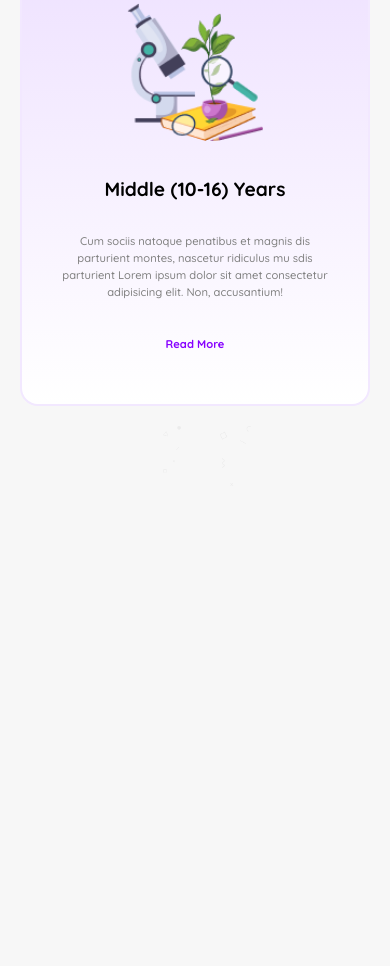
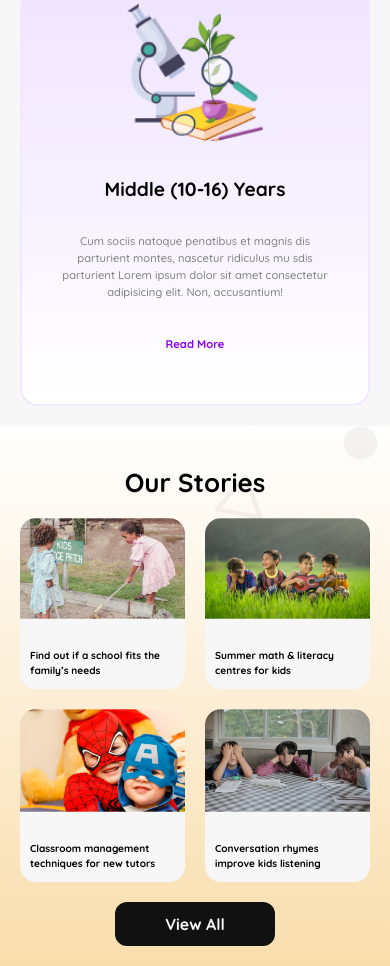
Before and after one commit to borhanuddin1503/Assignment-2, a plain HTML site: page index.html in a window 390 px wide. Shown: the part 1966-2932 px from the top of the page. Before the commit the page ends 2452 px from the top, so only its background shows below. Drawn offline with Linux system fonts and the light colour scheme.

Commit message:
add stories section and responsive it

```diff
--- a/index.html
+++ b/index.html
@@ -88,7 +88,8 @@
                             <h3 class="card_title">Middle (10-16) Years</h3>
                             <p class="card_description">Cum sociis natoque penatibus et magnis
                                 dis parturient montes, nascetur ridiculus
-                                mu sdis parturient Lorem ipsum dolor sit amet consectetur adipisicing elit. Non, accusantium!</p>
+                                mu sdis parturient Lorem ipsum dolor sit amet consectetur adipisicing elit. Non,
+                                accusantium!</p>
                         </div>
                         <div class="button_container">
                             <button class="curriculum_button">Read More</button>
@@ -105,9 +106,56 @@
         </section>
 
 
-        <section class="section_background">
-            <div class="main_curriculum">
+        <section class="stories_background">
+            <div class="main_stories">
+                <h1 class="section_heading">Our Stories</h1>
 
+                <div class="grid_parent">
+                    <div class="child_grid child_grid_1">
+                        <img src="assets/story-1.png" alt="">
+                        <div class="story_text">
+                            <h3>A fun toddler color ingtraining on classroom</h3>
+
+                            <p>Beautiful branding for changes by Never Now in Australia.
+                                changes is a platform for open discussion in an inclusive and
+                                collaborative environment, providing the...</p>
+
+                        </div>
+                    </div>
+                    <div class="child_grid child_grid_2">
+                        <img src="assets/story-2.png" alt="">
+                        <div class="story_text_2">
+                            <h3>Find out if a school fits the
+                                family’s needs</h3>
+                        </div>
+                    </div>
+                    <div class="child_grid child_grid_3">
+                        <img src="assets/story-3.png" alt="">
+                        <div class="story_text_2">
+                            <h3>Summer math & literacy
+                                centres for kids</h3>
+                        </div>
+                    </div>
+                    <div class="child_grid child_grid_4">
+                        <img src="assets/story-4.png" alt="">
+                        <div class="story_text_2">
+                            <h3>Classroom management
+                                techniques for new tutors</h3>
+                        </div>
+                    </div>
+                    <div class="child_grid child_grid_5">
+                        <img src="assets/story-5.png" alt="">
+                        <div class="story_text_2">
+                            <h3>Conversation rhymes
+                                improve kids listening</h3>
+                        </div>
+                    </div>
+                </div>
+
+
+                <div class="stories_btn">
+                    <button class="primary_btn">View All</button>
+                </div>
             </div>
         </section>
     </main>
--- a/style/style.css
+++ b/style/style.css
@@ -22,7 +22,7 @@ body{
 
 
 /* shared items */
-.header , .main_curriculum{
+.header , .main_curriculum , .main_stories{
     width: 1160px;
     margin: 0 auto;
 }
@@ -33,6 +33,7 @@ body{
     text-align: center;
     margin-bottom: 80px;
     font-size: 2.88rem;
+    margin-top: 0;
 }
 
 .align_items{
@@ -256,9 +257,63 @@ hr{
 }
 
 
+/* stories section */
+.stories_background{
+    background: url(../assets/bg.png) , linear-gradient(white , rgba(254, 163, 1, .30) );
+    background-size: cover;
+    padding: 60px 0;
+}
+
+.child_grid{
+    background: var(--white);
+    border-radius: 16px;
+}
+.child_grid img{
+    border-radius: 16px 16px 0 0;
+}
 
 
+.grid_parent{
+    display: grid;
+    grid-template-columns: 2fr repeat(2 , 1fr);
+    gap: 20px;
+}
+.child_grid_1{
+    grid-row: span 2;
+}
 
+.story_text{
+    padding: 0 38px 34px;
+}
+
+.story_text h3{
+    margin: 33px 0 50px;
+    font-size: 1.5rem;
+    font-weight: bold;
+    line-height: 1.5;
+}
+.story_text p{
+    line-height: 1.5;
+    font-size: 1rem;
+    font-weight: 500;
+    color: #666666;
+}
+
+.story_text_2{
+    padding: 0 38px 34px;
+}
+.story_text_2 h3{
+    font-size: 1rem;
+    font-weight: bold;
+    line-height: 1.5;
+    margin: 33px 0 0;
+}
+
+
+.stories_btn{
+    text-align: center;
+    margin-top: 80px;
+}
 
 
 
@@ -277,7 +332,7 @@ hr{
         display: none;
     }
 
-    .header,section{
+    .header,section , .main_stories{
         padding: 0 20px;
         width: 100%;
     }
@@ -311,7 +366,7 @@ hr{
     font-size: 1.62rem;
     margin-bottom: 20px;
    }
-   .main_curriculum{
+   .main_curriculum , .stories_background{
     padding: 40px 0 20px;
     width: 100%;
    }
@@ -330,4 +385,24 @@ hr{
    .curriculum_button {
     font-size: .7rem;
    }
+
+
+   /* stories section */
+   .child_grid:nth-child(1){
+    display: none;
+   }
+   .grid_parent{
+    grid-template-columns: repeat(2,1fr);
+   }
+   .story_text_2{
+    padding: 10px;
+   }
+
+   .story_text_2 h3{
+    font-size: .63rem;
+    margin-top: 15px;
+   }
+   .stories_btn{
+    margin-top: 20px;
+   }
 }
```
